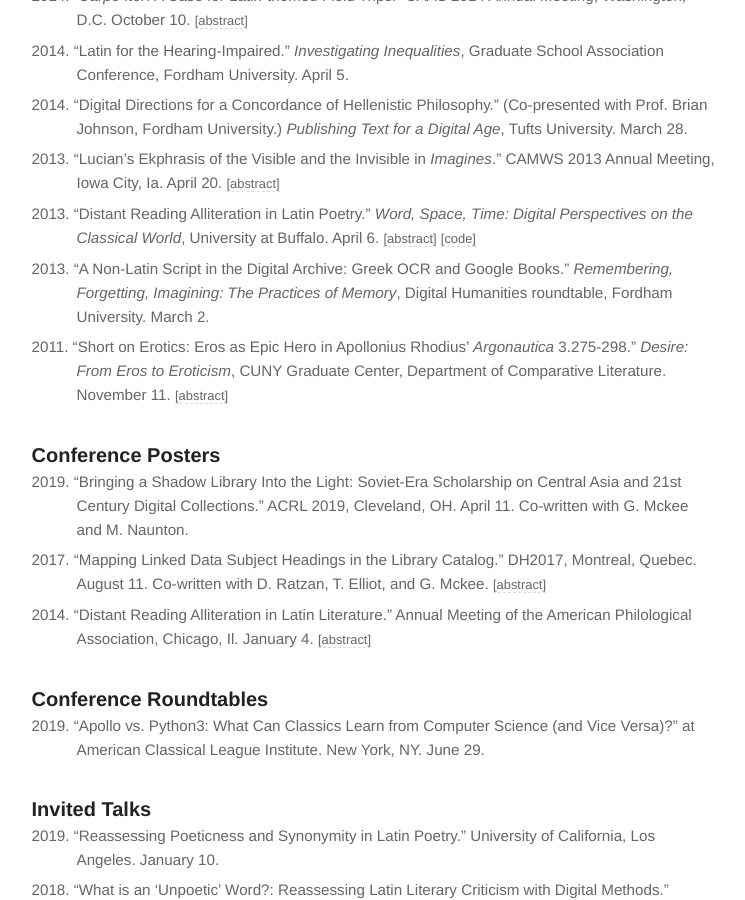
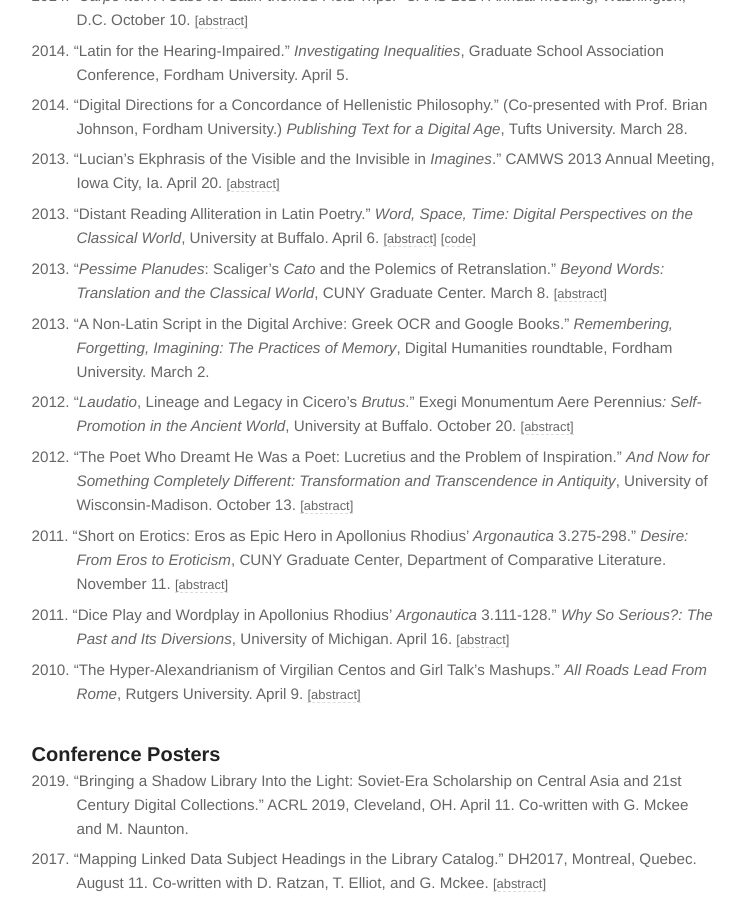
Before and after one commit to diyclassics/diyclassics.github.io, a Jekyll site: the page built from cv.md, in a window 1280 px wide and 900 px high, scrolled down 3395 px. Shown: the whole window, without its empty margins (266-1011 px from the left). Built offline with Jekyll 4.4.1, drawn with Linux system fonts in a browser that asks for light colours; some of the changed text lies outside the part shown.

Commit message:
Update CV

```diff
--- a/cv.md
+++ b/cv.md
@@ -120,13 +120,13 @@
 - 2014\. "Digital Directions for a Concordance of Hellenistic Philosophy." (Co-presented with Prof. Brian Johnson, Fordham University.) *Publishing Text for a Digital Age*, Tufts University. March 28.
 - 2013\. "Lucian’s Ekphrasis of the Visible and the Invisible in *Imagines*." CAMWS 2013 Annual Meeting, Iowa City, Ia. April 20. [[abstract]](../lucians-ekphrasis-of-the-invisible){:.cv-link}
 - 2013\. "Distant Reading Alliteration in Latin Poetry." *Word, Space, Time: Digital Perspectives on the Classical World*, University at Buffalo. April 6. [[abstract]](../distant-reading-alliteration-in-latin-poetry){:.cv-link} [[code]](https://gist.github.com/pbartleby/5276544){:.cv-link}
-<!--- - 2013\. "*Pessime Planudes*: Scaliger’s *Cato* and the Polemics of Retranslation." *Beyond Words: Translation and the Classical World*, CUNY Graduate Center. March 8. [[abstract]](../pessime-planudes){:.cv-link} --->
+- 2013\. "*Pessime Planudes*: Scaliger’s *Cato* and the Polemics of Retranslation." *Beyond Words: Translation and the Classical World*, CUNY Graduate Center. March 8. [[abstract]](../pessime-planudes){:.cv-link}
 - 2013\. "A Non-Latin Script in the Digital Archive: Greek OCR and Google Books." *Remembering, Forgetting, Imagining: The Practices of Memory*, Digital Humanities roundtable, Fordham University. March 2.
-<!--- - 2012\. "*Laudatio*, Lineage and Legacy in Cicero’s *Brutus*." Exegi Monumentum Aere Perennius*: Self-Promotion in the Ancient World*, University at Buffalo. October 20. [[abstract]](../laudatio-lineage-and-legacy){:.cv-link} --->
-<!--- - 2012\. "The Poet Who Dreamt He Was a Poet: Lucretius and the Problem of Inspiration." *And Now for Something Completely Different: Transformation and Transcendence in Antiquity*, University of Wisconsin-Madison. October 13. [[abstract]](../the-poet-who-dreamt){:.cv-link} --->
+- 2012\. "*Laudatio*, Lineage and Legacy in Cicero’s *Brutus*." Exegi Monumentum Aere Perennius*: Self-Promotion in the Ancient World*, University at Buffalo. October 20. [[abstract]](../laudatio-lineage-and-legacy){:.cv-link}
+- 2012\. "The Poet Who Dreamt He Was a Poet: Lucretius and the Problem of Inspiration." *And Now for Something Completely Different: Transformation and Transcendence in Antiquity*, University of Wisconsin-Madison. October 13. [[abstract]](../the-poet-who-dreamt){:.cv-link}
 - 2011\. "Short on Erotics: Eros as Epic Hero in Apollonius Rhodius’ *Argonautica* 3.275-298." *Desire: From Eros to Eroticism*, CUNY Graduate Center, Department of Comparative Literature. November 11. [[abstract]](../short-on-erotics){:.cv-link}
-<!--- - 2011\. "Dice Play and Wordplay in Apollonius Rhodius’ *Argonautica* 3.111-128." *Why So Serious?: The Past and Its Diversions*, University of Michigan. April 16. [[abstract]](../dice-play-and-wordplay){:.cv-link} --->
-<!--- - 2010\. "The Hyper-Alexandrianism of Virgilian Centos and Girl Talk's Mashups." *All Roads Lead From Rome*, Rutgers University. April 9. [[abstract]](../hyper-alexandrianism){:.cv-link} --->
+- 2011\. "Dice Play and Wordplay in Apollonius Rhodius’ *Argonautica* 3.111-128." *Why So Serious?: The Past and Its Diversions*, University of Michigan. April 16. [[abstract]](../dice-play-and-wordplay){:.cv-link}
+- 2010\. "The Hyper-Alexandrianism of Virgilian Centos and Girl Talk's Mashups." *All Roads Lead From Rome*, Rutgers University. April 9. [[abstract]](../hyper-alexandrianism){:.cv-link}
 
 ### Conference Posters
 
@@ -194,6 +194,11 @@
 - 2016-present. Steering Group. NYC Digital Humanities.
 - 2015-present. Steering Committee. Digital Classics Association.
 
+### Grants
+
+- 2019\. Society for Classical Studies *Classics Everywhere* grant supporting public programming for local political philosophy reading group.
+- 2013\.
+
 ### Awards and Honors
 
 - 2018\. *DH2018* ADHO Bursary.
@@ -206,19 +211,19 @@
 - 2013\. HASTAC Scholar.
 - 2012\. National Endowment for the Humanities/Tufts University. Institutes for Advanced Topics in the Digital Humanities grant.
 <!--- - 2012-2010\. Fordham University, Graduate School of Arts &amp; Sciences. Teaching Fellowship. --->
-<!--- - 2011\. New York Classical Club. American School of Classical Studies at Athens Summer Scholarship. --->
+- - 2011\. New York Classical Club. American School of Classical Studies at Athens Summer Scholarship. -
 <!--- - 2009\. Fordham University, Graduate School of Arts &amp; Sciences. Graduate Assistantship. --->
 
 ### Teaching Experience
 
 #### Instructor, Institute for the Study of the Ancient World
-- Introduction to Digital Humanities for the Ancient World (Fall 2016, Fall 2017)
+- Introduction to Digital Humanities for the Ancient World (Fall 2017, Fall 2016)
 
 #### Instructor, Fordham University
 
 - Introduction to Latin I (Fall 2013, Fall 2010, Fall 2009); Textbooks: *Learn to Read Latin*; *Wheelock’s Latin*.
 - Introduction to Latin II (Spring 2014, Spring 2010); Textbooks: *Wheelock’s Latin*; *Latin via Ovid*.
-- Intermediate Latin (Fall 2013, Fall 2012)
+- Intermediate Latin (Fall 2019, Fall 2013, Fall 2012)
 - Latin Language &amp; Literature (Spring 2015, Spring 2010: Curriculum Authors; Spring 2013: Ovid)<br><br>
 - Introduction to Greek I (Fall 2011); Textbook: *Greek: An Intensive Course*.
 - Introduction to Greek II (Spring 2011) Textbook: *Greek: An Intensive Course*.
```
Also changed, not shown: other parts of cv.md (+1 -1 lines).
